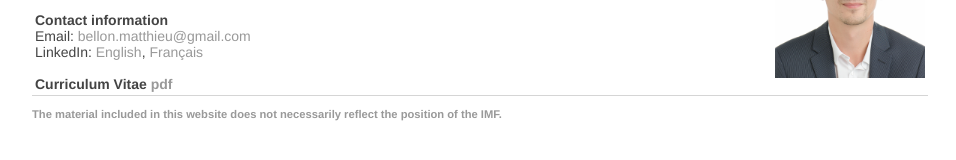
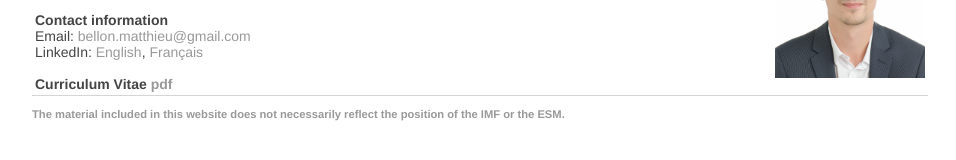
Before and after one commit to matthieubellon/matthieubellon.github.io, a Jekyll site: the page built from index.html, in a window 1280 px wide. Shown: the part 294-454 px from the top of the page, without its empty margins (160-1116 px from the left). Built offline with Jekyll 4.4.1, drawn with Linux system fonts in a browser that asks for light colours.

Commit message:
Update default.html

```diff
--- a/_layouts/default.html
+++ b/_layouts/default.html
@@ -35,7 +35,7 @@
 			</div><!-- /.container -->
 			<footer>
 	    		<ul>
-	        		<li>The material included in this website does not necessarily reflect the position of the IMF.</li>
+	        		<li>The material included in this website does not necessarily reflect the position of the IMF or the ESM.</li>
 				</ul>
 			</footer>
 		</body>
```
